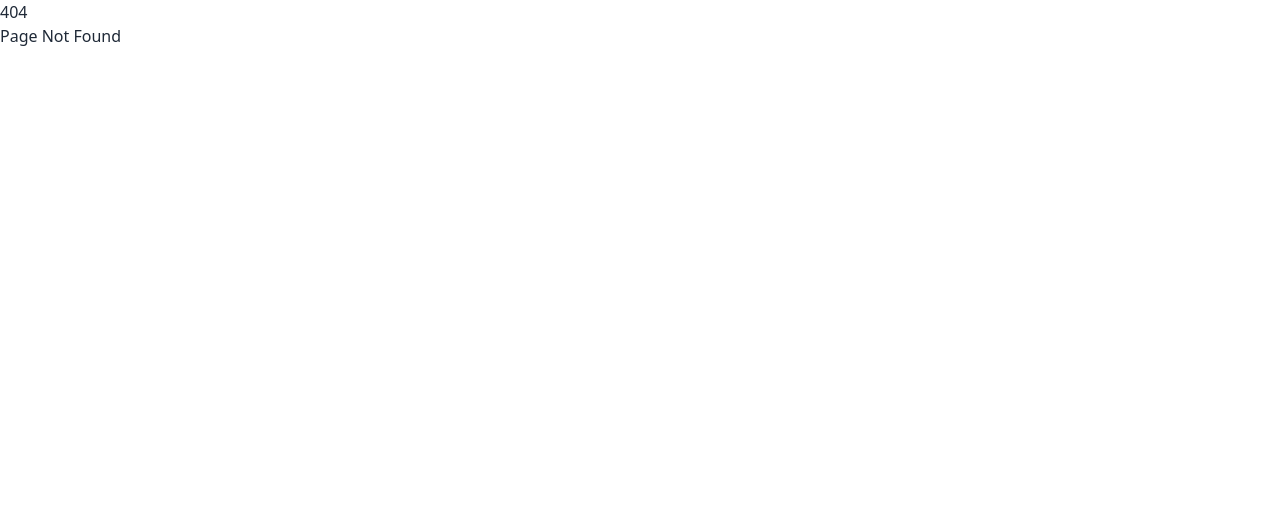
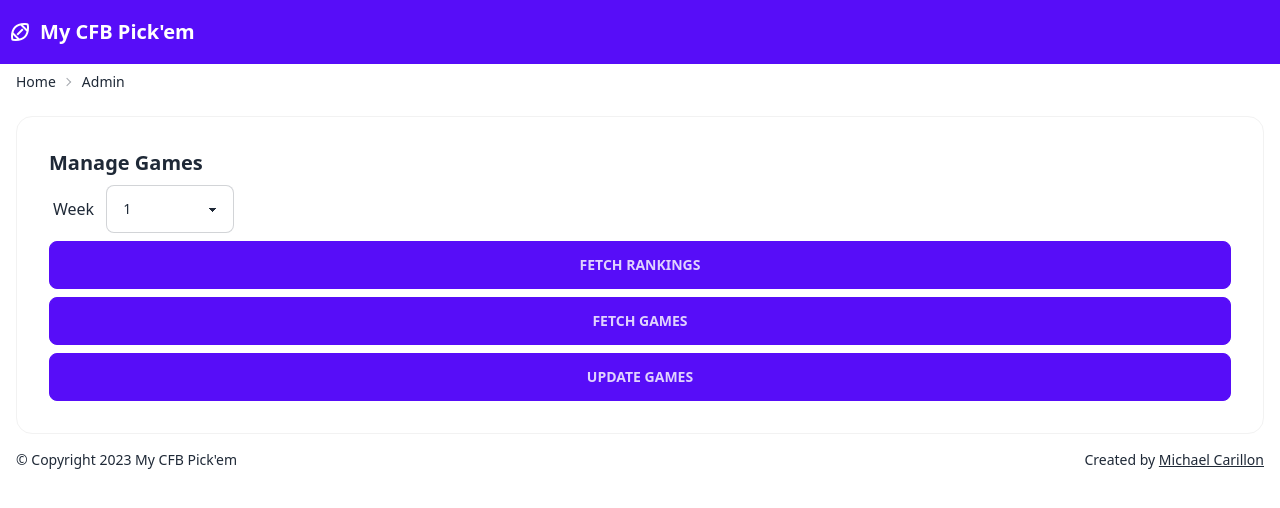
Before and after one commit to mike3497/cfb-pickem-app, a Vue app: page /admin in a window 1280 px wide. Before the commit this address had no page. Shown: the top 508 px of the page. Built offline with nearby package versions, Linux system fonts and the light colour scheme.

Commit message:
create basic admin page

```diff
--- /dev/null
+++ b/src/components/shared/GenericAlert.vue
@@ -0,0 +1,7 @@
+<template>
+  <div class="alert">
+    <slot></slot>
+  </div>
+</template>
+
+<script setup lang="ts"></script>
--- /dev/null
+++ b/src/models/admin/adminResponseDto.ts
@@ -0,0 +1,9 @@
+export interface AdminResponseDto {
+  endTime: Date;
+  gamesCreated?: Number;
+  gamesFound?: Number;
+  gamesUpdated?: Number;
+  rankingsCreated?: Number;
+  rankingsFound?: Number;
+  startTime: Date;
+}
--- a/src/router/index.ts
+++ b/src/router/index.ts
@@ -5,6 +5,7 @@ import SignUpView from '@/views/SignUpView.vue';
 import NotFoundView from '@/views/NotFoundView.vue';
 import UserPicksView from '@/views/UserPicksView.vue';
 import authMiddleware from '@/middleware/authMiddleware';
+import AdminView from '@/views/AdminView.vue';
 
 const router = createRouter({
   history: createWebHistory(import.meta.env.BASE_URL),
@@ -31,6 +32,11 @@ const router = createRouter({
       component: UserPicksView
     },
     {
+      path: '/admin',
+      name: 'admin',
+      component: AdminView
+    },
+    {
       path: '/:pathMatch(.*)*',
       name: 'NotFound',
       component: NotFoundView
--- /dev/null
+++ b/src/services/adminService.ts
@@ -0,0 +1,40 @@
+import type { AdminResponseDto } from '@/models/admin/adminResponseDto';
+import axios from 'axios';
+
+export class AdminService {
+  static async fetchGames(year: number, week: number): Promise<AdminResponseDto> {
+    const response = await axios.post<AdminResponseDto>(
+      `${import.meta.env.VITE_API_BASE_URL}/admin/games`,
+      {
+        year,
+        week
+      }
+    );
+
+    return response.data;
+  }
+
+  static async updateGames(year: number, week: number): Promise<AdminResponseDto> {
+    const response = await axios.put<AdminResponseDto>(
+      `${import.meta.env.VITE_API_BASE_URL}/admin/games`,
+      {
+        year,
+        week
+      }
+    );
+
+    return response.data;
+  }
+
+  static async fetchRankings(year: number, week: number): Promise<AdminResponseDto> {
+    const response = await axios.post<AdminResponseDto>(
+      `${import.meta.env.VITE_API_BASE_URL}/admin/rankings`,
+      {
+        year,
+        week
+      }
+    );
+
+    return response.data;
+  }
+}
--- /dev/null
+++ b/src/views/AdminView.vue
@@ -0,0 +1,88 @@
+<template>
+  <SiteHeader />
+  <div class="container mx-auto px-4">
+    <div class="text-sm breadcrumbs mb-4">
+      <ul>
+        <li><RouterLink :to="{ name: 'home' }">Home</RouterLink></li>
+        <li>Admin</li>
+      </ul>
+    </div>
+    <GenericAlert v-if="response">
+      <pre class="text-left">{{ response }}</pre>
+    </GenericAlert>
+    <div class="card card-bordered">
+      <div class="card-body">
+        <h1 class="card-title">Manage Games</h1>
+        <div class="flex gap-2">
+          <label class="label">Week</label>
+          <select v-model="week" class="select select-bordered w-32" :disabled="isDisabled">
+            <option v-for="weekOption in weekOptions" :key="weekOption.week">
+              {{ weekOption.week }}
+            </option>
+          </select>
+        </div>
+        <button class="btn btn-primary" :disabled="isDisabled" @click="fetchRankingsClicked">
+          Fetch Rankings
+        </button>
+        <button class="btn btn-primary" :disabled="isDisabled" @click="fetchGamesClicked">
+          Fetch Games
+        </button>
+        <button class="btn btn-primary" :disabled="isDisabled" @click="updateGamesClicked">
+          Update Games
+        </button>
+      </div>
+    </div>
+  </div>
+  <SiteFooter />
+</template>
+
+<script setup lang="ts">
+import SiteHeader from '@/components/layout/SiteHeader.vue';
+import SiteFooter from '@/components/layout/SiteFooter.vue';
+import { WeeksHelper } from '@/helpers/weeksHelper';
+import { ref } from 'vue';
+import { AdminService } from '@/services/adminService';
+import GenericAlert from '@/components/shared/GenericAlert.vue';
+
+const weekOptions = WeeksHelper.getWeeks();
+
+const isDisabled = ref<boolean>(false);
+const week = ref<number>(WeeksHelper.getCurrentWeek());
+const response = ref<any>();
+
+const fetchRankingsClicked = async () => {
+  try {
+    response.value = null;
+    isDisabled.value = true;
+    response.value = await AdminService.fetchRankings(2023, Number(week.value));
+  } catch (error: any) {
+    console.log(error);
+  } finally {
+    isDisabled.value = false;
+  }
+};
+
+const fetchGamesClicked = async () => {
+  try {
+    response.value = null;
+    isDisabled.value = true;
+    response.value = await AdminService.fetchGames(2023, Number(week.value));
+  } catch (error: any) {
+    console.log(error);
+  } finally {
+    isDisabled.value = false;
+  }
+};
+
+const updateGamesClicked = async () => {
+  try {
+    response.value = null;
+    isDisabled.value = true;
+    response.value = await AdminService.updateGames(2023, Number(week.value));
+  } catch (error: any) {
+    console.log(error);
+  } finally {
+    isDisabled.value = false;
+  }
+};
+</script>
```
